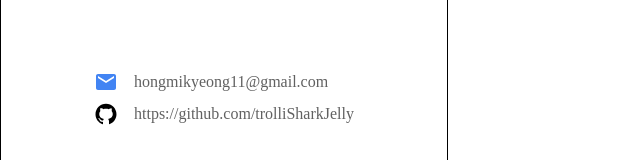
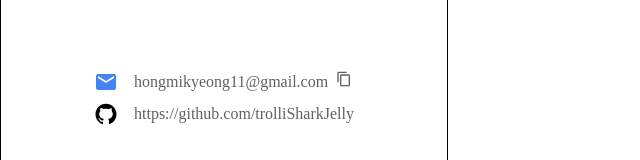
Before and after one commit to trolliSharkJelly/introHong, a React (Create React App) app: page / in a window 1280 px wide. Shown: the part 617-777 px from the top of the page, without its empty margins (0-640 px from the left). Built offline with nearby package versions, Linux system fonts and the light colour scheme; the HTML template or start-up script is replaced by a standard one.

Commit message:
feat : 반응형 쿼리 구현(1440px 이상), 메일 클립보드 복사 기능 구현

```diff
--- a/src/component/Section.jsx
+++ b/src/component/Section.jsx
@@ -1,9 +1,14 @@
 import styled from "styled-components";
 import user_profile from "../asset/image/user_profile.png";
 import { MdEmail } from "react-icons/md";
+import { MdOutlineContentCopy } from "react-icons/md";
 import { AiFillGithub } from "react-icons/ai";
+import { CopyToClipboard } from "react-copy-to-clipboard";
+import { useState } from "react";
 
 export default function Section() {
+  const [isCopy, setIsCopy] = useState(false);
+
   return (
     <Container>
       <img
@@ -39,6 +44,14 @@ export default function Section() {
         <div className="contact">
           <MdEmail className="icon mail-icon" />
           <span>hongmikyeong11@gmail.com</span>
+          <span>
+            <CopyToClipboard
+              text="hongmikyeong11@gmail.com"
+              onCopy={() => setIsCopy(true)}
+            >
+              <MdOutlineContentCopy className="copy-icon" />
+            </CopyToClipboard>
+          </span>
         </div>
 
         <div className="contact">
@@ -105,6 +118,11 @@ const Container = styled.section`
     color: #4284f3;
   }
 
+  .copy-icon {
+    margin-left: 0.5rem;
+    cursor: pointer;
+  }
+
   .github-icon {
     color: black;
   }
@@ -112,4 +130,20 @@ const Container = styled.section`
   .select-none {
     user-select: none;
   }
+
+  @media (min-width: 1441px) {
+    h1 {
+      font-size: 2rem;
+    }
+
+    .intro,
+    .contact {
+      font-size: 1.5rem;
+      line-height: 2.5rem;
+    }
+
+    .icon {
+      font-size: 2rem;
+    }
+  }
 `;
```
